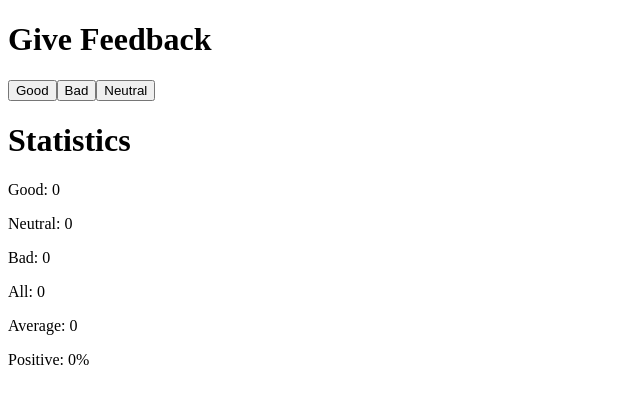
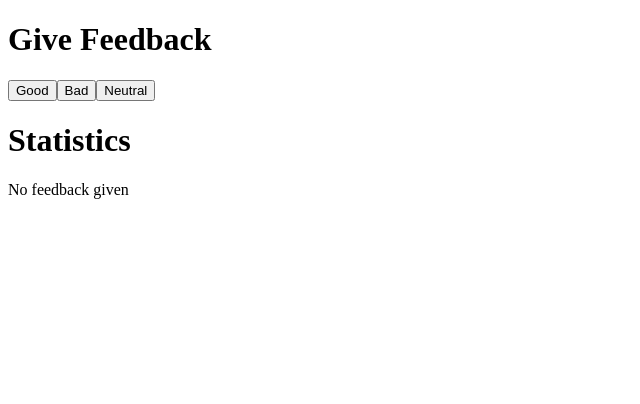
Before and after one commit to Nasretulla/unicafe, a React (Vite) app: page / in a window 1280 px wide. Shown: the top 404 px of the page, without its empty margins (0-640 px from the left). Built offline with nearby package versions, Linux system fonts and the light colour scheme.

Commit message:
1.9 step 4 done

```diff
--- a/src/App.jsx
+++ b/src/App.jsx
@@ -11,15 +11,17 @@ const Button = ({handleClick, text}) =>{
 
 const Statistics = ( {good, bad, neutral, total}) =>{
 
-  console.log("tämä on testi statistics");
+  if(total == 0){
+    return <p>No feedback given</p>
 
+  }
 
   const average = total > 0 ? ((good - bad) / total) : 0;
   const positivePercentage = total > 0 ? (good / total) * 100 : 0;
 
   return (
     <>
-     <h1>Statistics</h1>
+
       <p>Good: {good}</p>
       <p>Neutral: {neutral}</p>
       <p>Bad: {bad}</p>
@@ -62,7 +64,7 @@ const App = () => {
      <Button handleClick={handleBadClick} text="Bad" />
      <Button handleClick={handleNeutralClick} text="Neutral" />
 
-
+     <h1>Statistics</h1>
 
      <Statistics good={good}  bad= {bad} neutral={neutral}  total={total}
 
```
